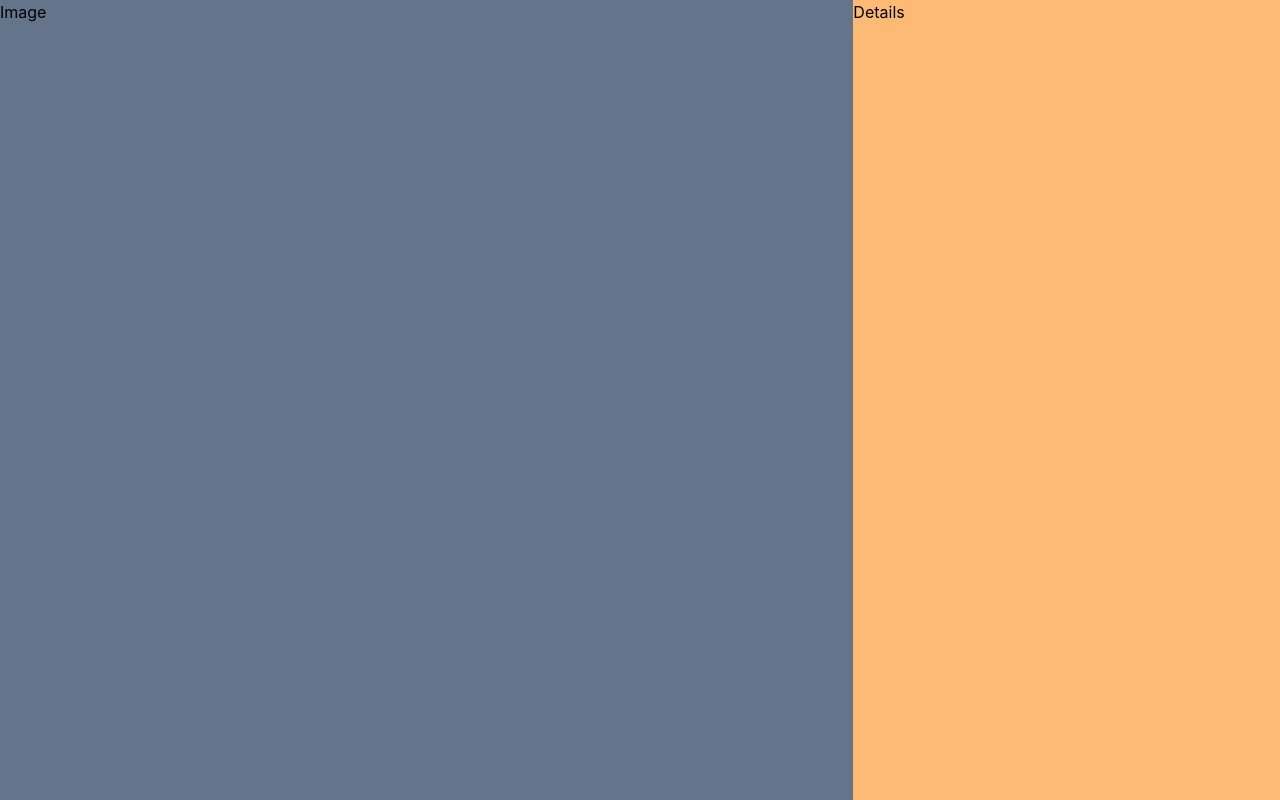
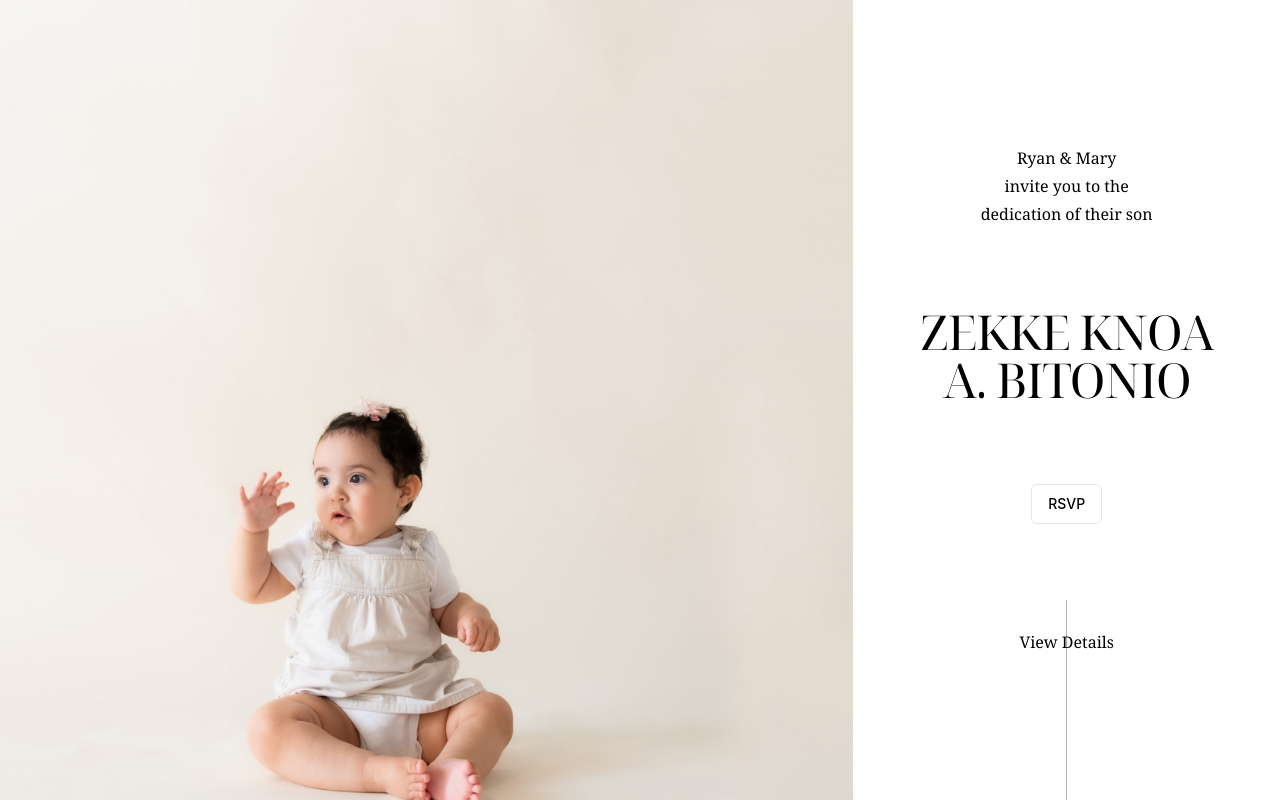
Before and after one commit to ryanbitonio/knoa, a React (Vite) app in the folder client/: page / in a window 1280 px wide. Built offline with nearby package versions, Linux system fonts and the light colour scheme.

Commit message:
Creating the content of welcome page

```diff
--- a/client/src/components/layout/Welcome.jsx
+++ b/client/src/components/layout/Welcome.jsx
@@ -2,36 +2,37 @@ import welcomeImage from "../../assets/welcome-img.jpg";
 import { Button } from "@/components/ui/button";
 import { Separator } from "@/components/ui/separator";
 
-// const Welcome = () => {
-//   return (
-//     <div className="grid grid-cols-3 gap-0">
-//       <img
-//         className=" col-span-2 w-full h-screen object-cover"
-//         src={welcomeImage}
-//       />
-//       <div className="">
-//         <div>
-//           <p className="leading-7 [&:not(:first-child)]:mt-6">
-//             Ryan & Mary invite you to the dedication of their son
-//           </p>
-//           <h1 className="scroll-m-20 text-4xl tracking-tight lg:text-5xl">
-//             ZEKKE KNOA A. BITONIO
-//           </h1>
-//           <Button variant="outline">RSVP</Button>
-//         </div>
-//         <div>
-//           <p className="leading-7 [&:not(:first-child)]:mt-6">View Details</p>
-//         </div>
-//       </div>
-//     </div>
-//   );
-// };
-
 const Welcome = () => {
   return (
     <div className="grid md:grid-cols-3 sm:grid-cols-1 gap-0 h-screen">
-      <div className="bg-slate-500 md:col-span-2">Image</div>
-      <div className="bg-orange-300">Details</div>
+      <div className=" md:col-span-2">
+        <img
+          className="h-screen object-cover"
+          src={welcomeImage}
+          alt="baby welcome image"
+        />
+      </div>
+      <div className="flex flex-col justify-center items-center gap-20">
+        <div className="flex flex-col items-center gap-20 text-center ">
+          <p className="leading-7 [&:not(:first-child)]:mt-6">
+            Ryan & Mary <br /> invite you to the <br /> dedication of their son
+          </p>
+          <h1 className="scroll-m-20 text-4xl tracking-tight lg:text-5xl">
+            ZEKKE KNOA <br /> A. BITONIO
+          </h1>
+          <Button variant="outline">RSVP</Button>
+        </div>
+        <p className=" leading-7 [&:not(:first-child)]:mt-6">View Details</p>
+        <div
+          style={{
+            opacity: "30%",
+            borderLeft: "1px solid rgb(2 6 23)",
+            height: "200px",
+            position: "absolute",
+            bottom: 0,
+          }}
+        ></div>
+      </div>
     </div>
   );
 };
```
Also changed, not shown: client/src/components/ui/separator.jsx (+11 -8 lines), client/src/assets/schedule-img.jpg, client/src/assets/welcome-img.jpg.
